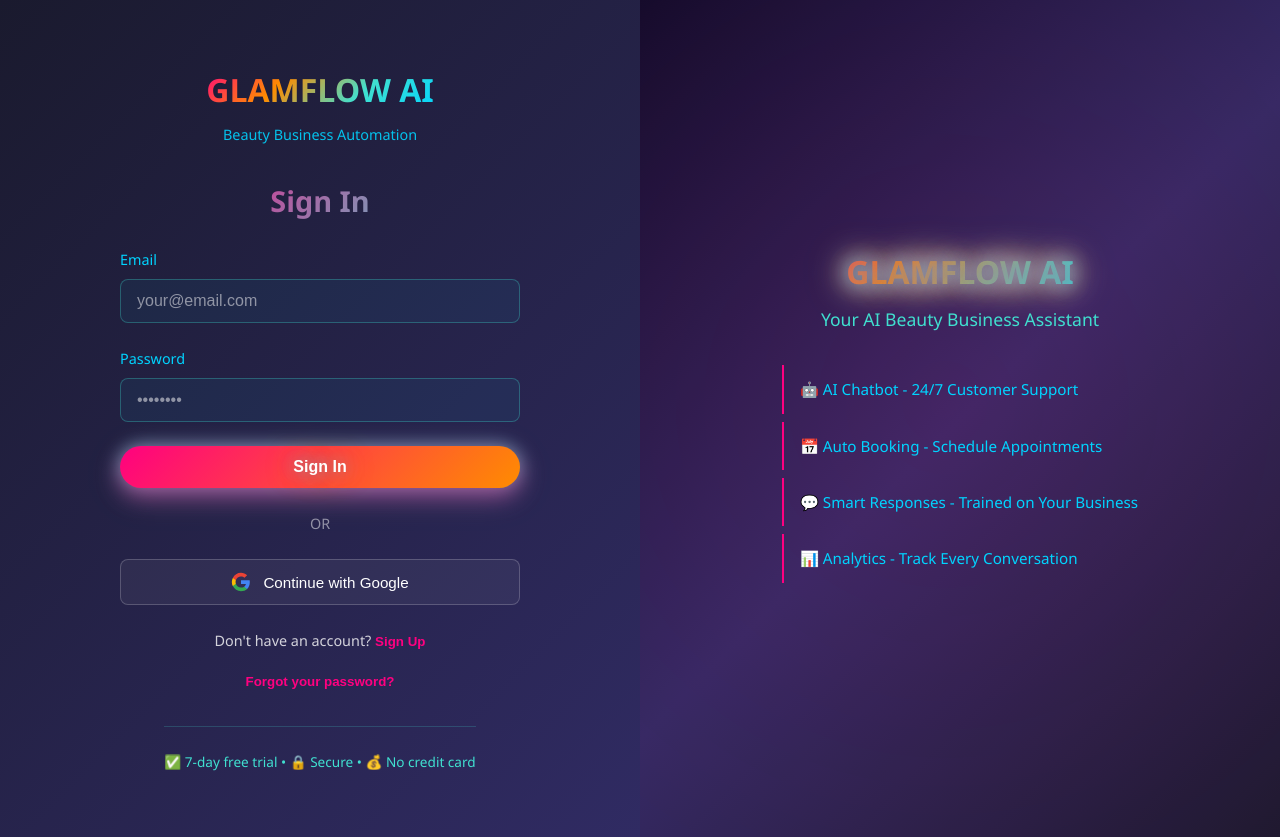
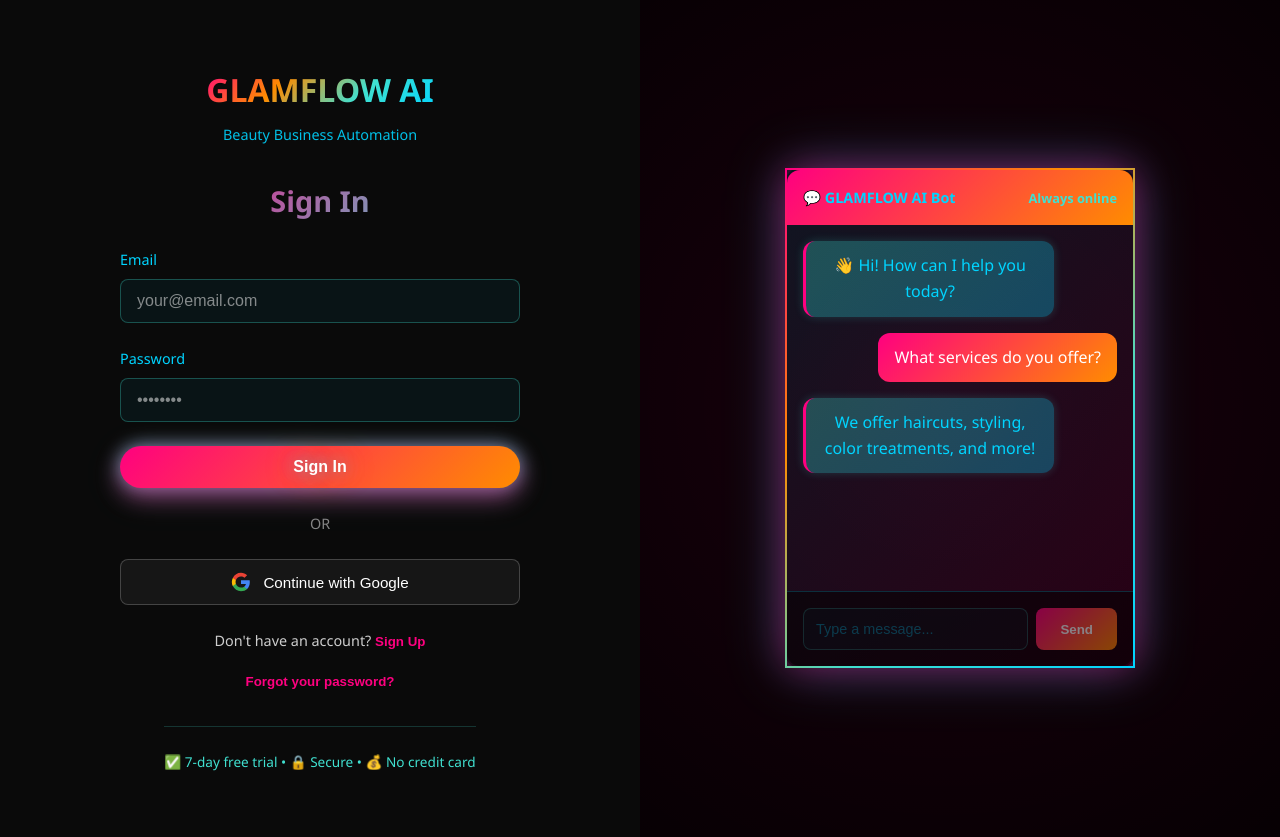
Before and after one commit to LiTree89/litlabs-web, a website: page public/index.html in a window 1280 px wide. Drawn offline with Linux system fonts and the light colour scheme.

Commit message:
feat: Black background with live animated chatbot demo on login page

```diff
--- a/public/index.html
+++ b/public/index.html
@@ -110,14 +110,23 @@
         <!-- Right side visual -->
         <div class="login-visual">
             <div class="visual-content">
-                <h3>GLAMFLOW AI</h3>
-                <p>Your AI Beauty Business Assistant</p>
-                <ul class="visual-features">
-                    <li>🤖 AI Chatbot - 24/7 Customer Support</li>
-                    <li>📅 Auto Booking - Schedule Appointments</li>
-                    <li>💬 Smart Responses - Trained on Your Business</li>
-                    <li>📊 Analytics - Track Every Conversation</li>
-                </ul>
+                <div class="demo-chatbot-container">
+                    <div class="chat-window">
+                        <div class="chat-header">
+                            <span style="color: #00d4ff; font-weight: bold;">💬 GLAMFLOW AI Bot</span>
+                            <span style="color: #40e0d0; font-size: 0.8rem;">Always online</span>
+                        </div>
+                        <div class="chat-messages" id="demo-chat">
+                            <div class="message bot-message">
+                                <div>👋 Hi! How can I help you today?</div>
+                            </div>
+                        </div>
+                        <div class="chat-input">
+                            <input type="text" placeholder="Type a message..." style="opacity: 0.5;">
+                            <button style="opacity: 0.5;">Send</button>
+                        </div>
+                    </div>
+                </div>
             </div>
         </div>
     </div>
@@ -195,6 +204,72 @@
                 alert('Invalid access key');
             }
         }
+
+        // Live chatbot demo animation
+        const demoConversations = [
+            {
+                user: "What services do you offer?",
+                bot: "We offer haircuts, styling, color treatments, and more!"
+            },
+            {
+                user: "Can I book an appointment?",
+                bot: "Of course! We have availability tomorrow at 2 PM or Thursday at 10 AM"
+            },
+            {
+                user: "How much is a haircut?",
+                bot: "Haircuts are $45 for a regular cut, or $65 for a style consultation"
+            },
+            {
+                user: "What are your hours?",
+                bot: "We're open Mon-Sat 9 AM - 6 PM, Sunday 10 AM - 4 PM"
+            },
+            {
+                user: "Do you offer color services?",
+                bot: "Yes! We have expert colorists. Color services start at $65 for a partial highlight"
+            }
+        ];
+
+        let conversationIndex = 0;
+
+        function animateDemo() {
+            const chatDiv = document.getElementById('demo-chat');
+            const conversation = demoConversations[conversationIndex % demoConversations.length];
+
+            // Add user message
+            setTimeout(() => {
+                const userMsg = document.createElement('div');
+                userMsg.className = 'message user-message';
+                userMsg.innerHTML = `<div>${conversation.user}</div>`;
+                chatDiv.appendChild(userMsg);
+                chatDiv.scrollTop = chatDiv.scrollHeight;
+            }, 500);
+
+            // Add bot response
+            setTimeout(() => {
+                const botMsg = document.createElement('div');
+                botMsg.className = 'message bot-message';
+                botMsg.innerHTML = `<div>${conversation.bot}</div>`;
+                chatDiv.appendChild(botMsg);
+                chatDiv.scrollTop = chatDiv.scrollHeight;
+            }, 1500);
+
+            // Clear and start next conversation
+            setTimeout(() => {
+                conversationIndex++;
+                if (chatDiv.children.length > 10) {
+                    // Keep only last 3 conversations for clean look
+                    while (chatDiv.children.length > 6) {
+                        chatDiv.removeChild(chatDiv.firstChild);
+                    }
+                }
+                animateDemo();
+            }, 4000);
+        }
+
+        // Start demo animation when page loads
+        window.addEventListener('load', () => {
+            setTimeout(animateDemo, 2000);
+        });
     </script>
 </body>
 </html>
--- a/public/styles.css
+++ b/public/styles.css
@@ -737,7 +737,7 @@
 body.login-page {
     margin: 0;
     padding: 0;
-    background: #0f0c29;
+    background: #000000;
     display: flex;
     min-height: 100vh;
     font-family: 'Segoe UI', Tahoma, Geneva, Verdana, sans-serif;
@@ -751,7 +751,7 @@
 }
 
 .login-box {
-    background: linear-gradient(135deg, #1a1a2e 0%, #302b63 100%);
+    background: #0a0a0a;
     padding: 4rem 2rem;
     display: flex;
     flex-direction: column;
@@ -923,7 +923,7 @@
 }
 
 .login-visual {
-    background: linear-gradient(135deg, #0f0c29 0%, #302b63 50%, #1a1a2e 100%);
+    background: #000000;
     display: flex;
     align-items: center;
     justify-content: center;
@@ -1005,3 +1005,136 @@
         font-size: 1.5rem;
     }
 }
+
+/* LIVE CHATBOT DEMO */
+.demo-chatbot-container {
+    width: 100%;
+    max-width: 350px;
+}
+
+.chat-window {
+    background: linear-gradient(135deg, rgba(0, 212, 255, 0.1) 0%, rgba(255, 0, 128, 0.1) 100%);
+    border: 2px solid;
+    border-image: linear-gradient(135deg, #ff0080, #ff8c00, #40e0d0, #00d4ff) 1;
+    border-radius: 15px;
+    overflow: hidden;
+    display: flex;
+    flex-direction: column;
+    height: 500px;
+    box-shadow: 0 0 30px rgba(255, 0, 128, 0.3), 0 0 50px rgba(0, 212, 255, 0.2);
+    animation: chatGlow 3s ease-in-out infinite;
+}
+
+@keyframes chatGlow {
+    0%, 100% { box-shadow: 0 0 30px rgba(255, 0, 128, 0.3), 0 0 50px rgba(0, 212, 255, 0.2); }
+    50% { box-shadow: 0 0 40px rgba(255, 0, 128, 0.5), 0 0 60px rgba(0, 212, 255, 0.4); }
+}
+
+.chat-header {
+    background: linear-gradient(135deg, #ff0080, #ff8c00);
+    padding: 1rem;
+    color: white;
+    display: flex;
+    justify-content: space-between;
+    align-items: center;
+    font-size: 0.9rem;
+    font-weight: 600;
+}
+
+.chat-messages {
+    flex: 1;
+    overflow-y: auto;
+    padding: 1rem;
+    display: flex;
+    flex-direction: column;
+    gap: 1rem;
+}
+
+.message {
+    display: flex;
+    gap: 0.5rem;
+    animation: slideIn 0.4s ease-out;
+}
+
+@keyframes slideIn {
+    from {
+        opacity: 0;
+        transform: translateY(10px);
+    }
+    to {
+        opacity: 1;
+        transform: translateY(0);
+    }
+}
+
+.bot-message {
+    justify-content: flex-start;
+}
+
+.bot-message div {
+    background: linear-gradient(135deg, rgba(64, 224, 208, 0.3) 0%, rgba(0, 212, 255, 0.3) 100%);
+    color: #00d4ff;
+    padding: 0.75rem 1rem;
+    border-radius: 12px;
+    border-left: 3px solid #ff0080;
+    max-width: 80%;
+    word-wrap: break-word;
+    box-shadow: 0 0 10px rgba(64, 224, 208, 0.2);
+}
+
+.user-message {
+    justify-content: flex-end;
+}
+
+.user-message div {
+    background: linear-gradient(135deg, #ff0080, #ff8c00);
+    color: white;
+    padding: 0.75rem 1rem;
+    border-radius: 12px;
+    max-width: 80%;
+    word-wrap: break-word;
+}
+
+.chat-input {
+    display: flex;
+    padding: 1rem;
+    gap: 0.5rem;
+    border-top: 1px solid rgba(0, 212, 255, 0.2);
+    background: rgba(0, 0, 0, 0.5);
+}
+
+.chat-input input {
+    flex: 1;
+    padding: 0.75rem;
+    border: 1px solid rgba(64, 224, 208, 0.3);
+    border-radius: 8px;
+    background: rgba(0, 212, 255, 0.05);
+    color: #00d4ff;
+    font-size: 0.9rem;
+}
+
+.chat-input input::placeholder {
+    color: rgba(0, 212, 255, 0.5);
+}
+
+.chat-input input:focus {
+    outline: none;
+    border-color: #ff0080;
+    box-shadow: 0 0 10px rgba(255, 0, 128, 0.3);
+}
+
+.chat-input button {
+    padding: 0.75rem 1.5rem;
+    background: linear-gradient(135deg, #ff0080, #ff8c00);
+    color: white;
+    border: none;
+    border-radius: 8px;
+    cursor: pointer;
+    font-weight: 600;
+    transition: all 0.3s ease;
+}
+
+.chat-input button:hover {
+    transform: scale(1.05);
+    box-shadow: 0 0 15px rgba(255, 0, 128, 0.5);
+}
```
